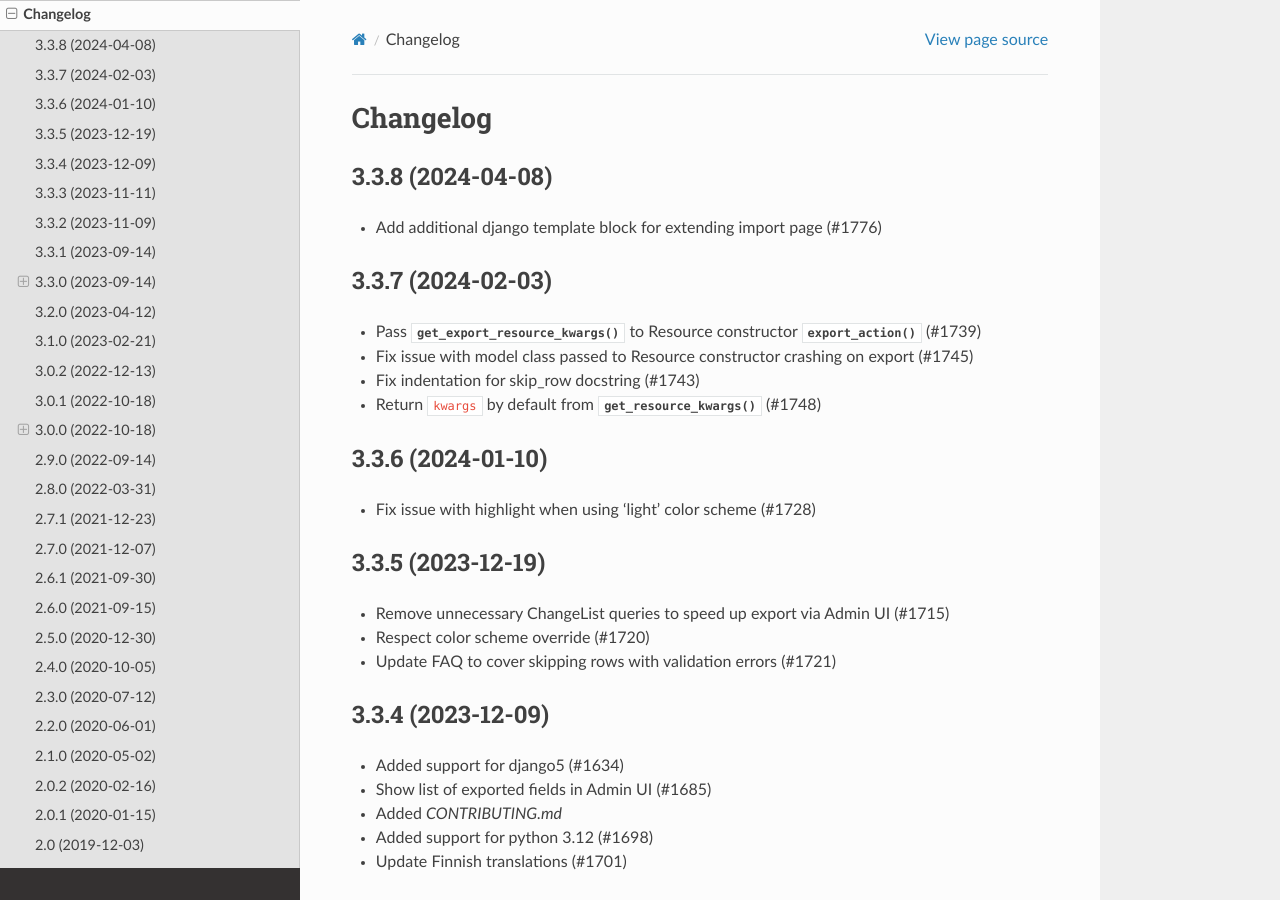
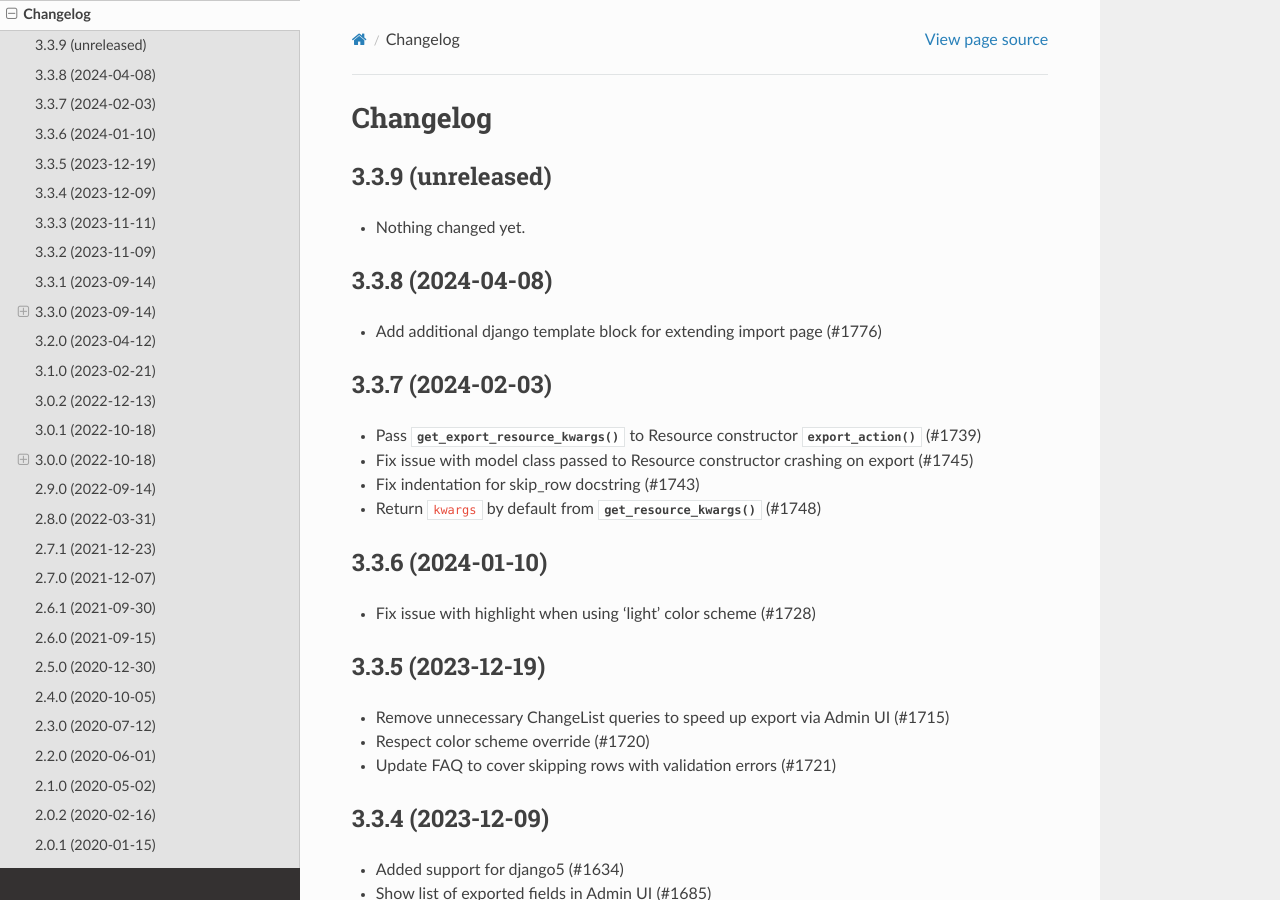
Before and after one commit to django-import-export/django-import-export, a Sphinx documentation site: the page built from docs/changelog.rst, in a window 1280 px wide and 900 px high. Built offline with Sphinx 7.4.7 and the Read the Docs theme 2.0.0, drawn with Linux system fonts in a browser that asks for light colours; pages that are not in the unit, such as notebooks, are missing from menus.

Commit message:
Back to development: 3.3.9

```diff
--- a/docs/changelog.rst
+++ b/docs/changelog.rst
@@ -1,5 +1,11 @@
 Changelog
 =========
+
+3.3.9 (unreleased)
+------------------
+
+- Nothing changed yet.
+
 
 3.3.8 (2024-04-08)
 ------------------
--- a/import_export/__init__.py
+++ b/import_export/__init__.py
@@ -1 +1 @@
-__version__ = "3.3.8"
+__version__ = "3.3.9.dev0"
```
